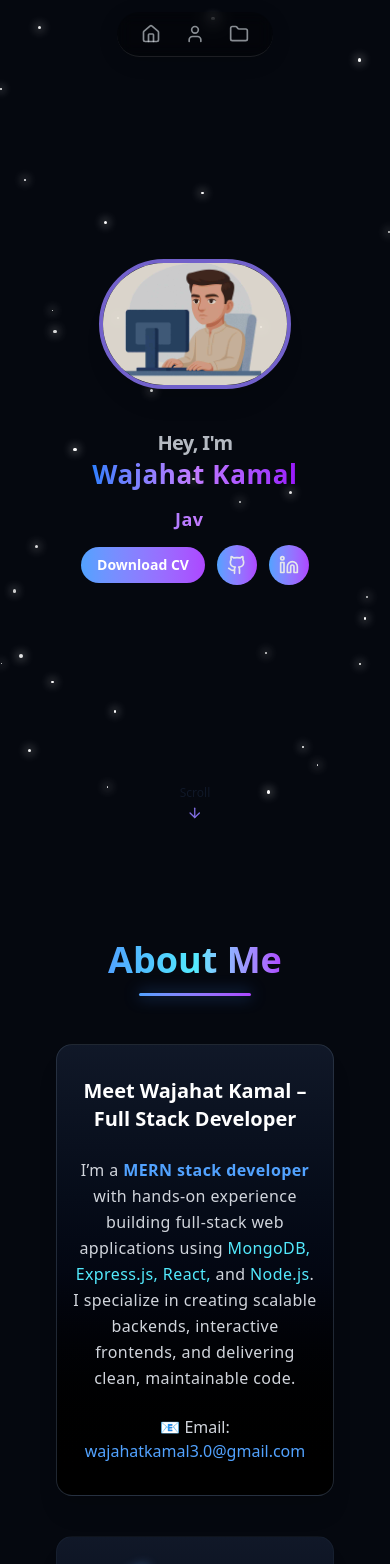
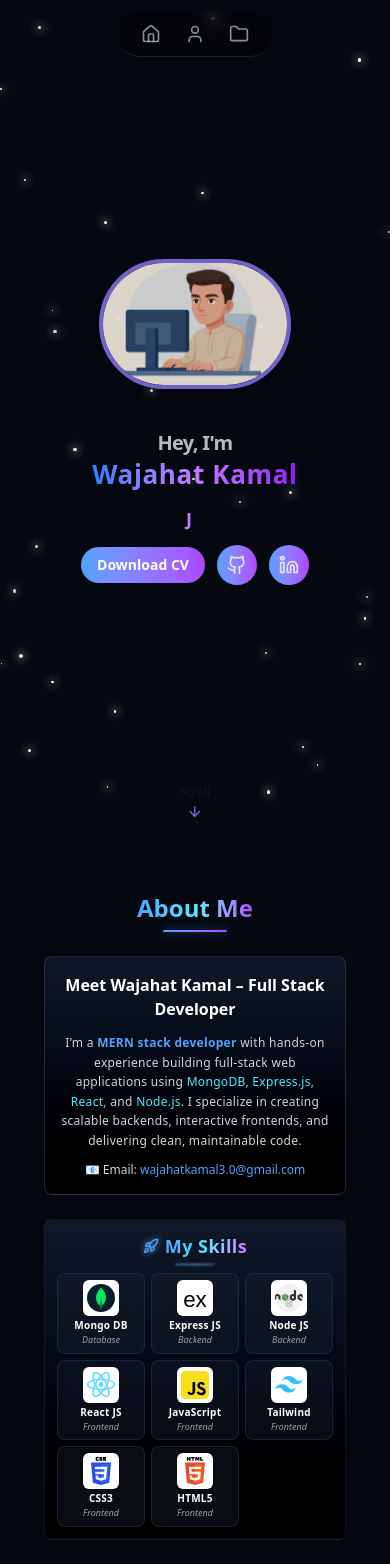
Before and after one commit to wajahat-kamal/Dev-Portfolio, a React (Vite) app: page / in a window 390 px wide. Shown: the top 1564 px of the page. Built offline with nearby package versions, Linux system fonts and the light colour scheme.

Commit message:
Refactor AboutSection and SkillsSection components to enhance styling and layout, including adjustments to padding, font sizes, and grid structure for improved responsiveness and visual appeal.

```diff
--- a/src/components/AboutSection.jsx
+++ b/src/components/AboutSection.jsx
@@ -3,26 +3,25 @@ import { Rocket } from "lucide-react";
 
 export const AboutSection = () => {
   return (
-    <section id="about" className="relative py-24 px-6">
-      <div className="container mx-auto max-w-6xl">
+    <section id="about" className="relative py-12 px-3 sm:px-4">
+      <div className="container mx-auto max-w-4xl">
         {/* Heading */}
-        <h2 className="text-center text-4xl md:text-5xl font-extrabold mb-16 relative">
+        <h2 className="text-center text-2xl md:text-3xl font-extrabold mb-8 relative">
           <span className="bg-gradient-to-r from-blue-400 via-cyan-300 to-purple-500 bg-clip-text text-transparent">
             About Me
           </span>
-          <span className="absolute -bottom-4 left-1/2 -translate-x-1/2 w-28 h-[3px] rounded-full bg-gradient-to-r from-blue-400 to-purple-500 shadow-[0_0_15px_rgba(59,130,246,0.7)]"></span>
+          <span className="absolute -bottom-2 left-1/2 -translate-x-1/2 w-16 h-[2px] rounded-full bg-gradient-to-r from-blue-400 to-purple-500 shadow-[0_0_8px_rgba(59,130,246,0.7)]"></span>
         </h2>
 
         {/* Equal Height Grid */}
-        <div className="grid grid-cols-1 md:grid-cols-2 gap-10 items-stretch">
+        <div className="grid grid-cols-1 md:grid-cols-2 gap-6 items-stretch">
           {/* About Card */}
-          <div className="h-full flex flex-col justify-between space-y-6 bg-gradient-to-b from-gray-900 via-gray-950 to-black border border-gray-700/60 rounded-2xl py-8 px-4 md:px-8 shadow-xl backdrop-blur-sm hover:border-blue-500 transition-colors duration-300">
-
-            <h3 className="text-xl font-semibold text-white">
+          <div className="h-full flex flex-col justify-between space-y-3 bg-gradient-to-b from-gray-900 via-gray-950 to-black border border-gray-700/60 rounded-lg py-4 px-3 md:px-5 shadow-md backdrop-blur-sm hover:border-blue-500 transition-colors duration-300">
+            <h3 className="text-base font-semibold text-white">
               Meet Wajahat Kamal – Full Stack Developer
             </h3>
 
-            <p className="text-gray-300 text-base md:text-md leading-relaxed tracking-wide">
+            <p className="text-gray-300 text-xs md:text-sm leading-relaxed tracking-wide">
               I’m a{" "}
               <span className="text-blue-400 font-semibold">
                 MERN stack developer
@@ -35,7 +34,7 @@ export const AboutSection = () => {
               delivering clean, maintainable code.
             </p>
 
-            <p className="text-gray-300">
+            <p className="text-gray-300 text-xs">
               📧 <span className="font-medium">Email:</span>{" "}
               <a
                 href="mailto:wajahatkamal3.0@gmail.com"
@@ -47,15 +46,15 @@ export const AboutSection = () => {
           </div>
 
           {/* Skills Card */}
-          <div className="h-full flex flex-col p-6 rounded-2xl shadow-xl hover:border-blue-500 bg-gradient-to-b from-gray-900 via-gray-950 to-black border border-gray-800/50">
-            <h3 className="relative text-center text-2xl md:text-3xl font-extrabold tracking-wide mb-6">
-              <span className="inline-flex items-center gap-2">
-                <Rocket className="w-6 h-6 text-blue-400 drop-shadow-[0_0_6px_#60a5fa]" />
+          <div className="h-full flex flex-col p-3 sm:p-4 rounded-lg shadow-md hover:border-blue-500 bg-gradient-to-b from-gray-900 via-gray-950 to-black border border-gray-800/50">
+            <h3 className="relative text-center text-lg md:text-xl font-extrabold tracking-wide mb-3">
+              <span className="inline-flex items-center gap-1.5">
+                <Rocket className="w-4 h-4 text-blue-400 drop-shadow-[0_0_3px_#60a5fa]" />
                 <span className="bg-gradient-to-r from-blue-400 via-cyan-300 to-purple-400 bg-clip-text text-transparent">
                   My Skills
                 </span>
               </span>
-              <span className="absolute -bottom-2 left-1/2 -translate-x-1/2 w-16 h-[2px] rounded-full bg-gradient-to-r from-blue-400 via-cyan-300 to-purple-500 blur-[1px]"></span>
+              <span className="absolute -bottom-1 left-1/2 -translate-x-1/2 w-10 h-[1.5px] rounded-full bg-gradient-to-r from-blue-400 via-cyan-300 to-purple-500 blur-[1px]"></span>
             </h3>
 
             <SkillsSection />
--- a/src/components/SkillsSection.jsx
+++ b/src/components/SkillsSection.jsx
@@ -1,29 +1,27 @@
 import React from "react";
 import { skills } from "../assets/Data";
 
-
 function SkillsSection() {
   return (
-
-       <div className="grid grid-cols-3 sm:grid-cols-4 md:grid-cols-5 gap-2 sm:gap-3">
+    <div className="grid grid-cols-3 sm:grid-cols-4 md:grid-cols-5 lg:grid-cols-6 gap-1.5 sm:gap-2">
       {skills.map((skill, index) => (
         <div
           key={index}
-           className="group flex flex-col items-center justify-center gap-1 rounded-xl border border-gray-700/40 bg-gray-800/30 backdrop-blur-md shadow-sm transition-all duration-300 hover:scale-105 hover:shadow-md hover:border-blue-500/60 hover:bg-gray-800/50 py-2 px-1"
+          className="group flex flex-col items-center justify-center gap-0.5 rounded-lg border border-gray-700/40 bg-gray-800/30 backdrop-blur-md shadow-sm transition-all duration-300 hover:scale-105 hover:shadow-md hover:border-blue-500/60 hover:bg-gray-800/50 py-1.5 px-0.5"
         >
-           <div className="w-12 h-12 flex items-center justify-center bg-white rounded-lg shadow-sm group-hover:shadow-blue-500/30 transition-all duration-300">
+          <div className="w-9 h-9 flex items-center justify-center bg-white rounded-md shadow-sm group-hover:shadow-blue-500/30 transition-all duration-300">
             <img
               src={skill.image}
               alt={skill.name}
-               className="w-9 h-9 object-contain"
+              className="w-7 h-7 object-contain"
             />
           </div>
 
           <div className="text-center">
-             <h4 className="text-[11px] font-semibold text-white tracking-wide">
+            <h4 className="text-[10px] font-semibold text-white tracking-wide">
               {skill.name}
             </h4>
-             <p className="text-[10px] font-medium text-gray-400 italic">
+            <p className="text-[9px] font-medium text-gray-400 italic">
               {skill.category}
             </p>
           </div>
```
Lines whose indentation alone changed are shown as unchanged.
